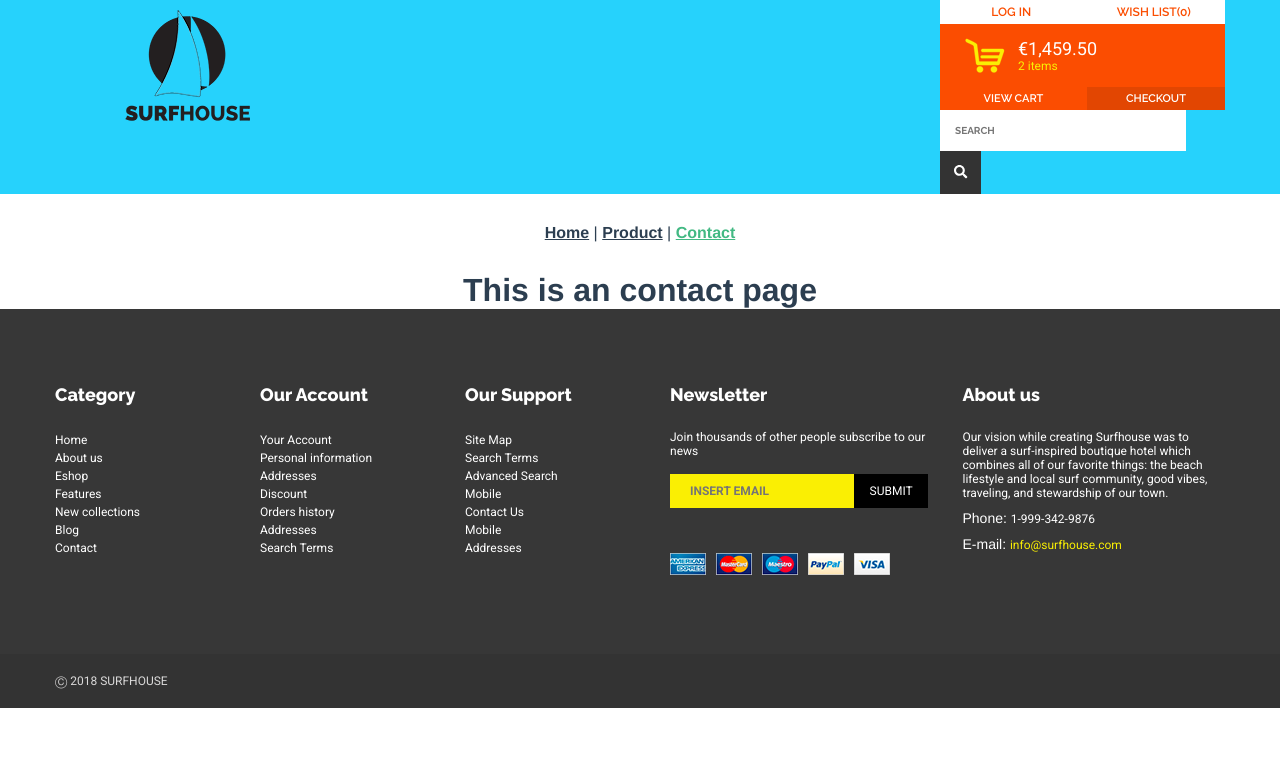
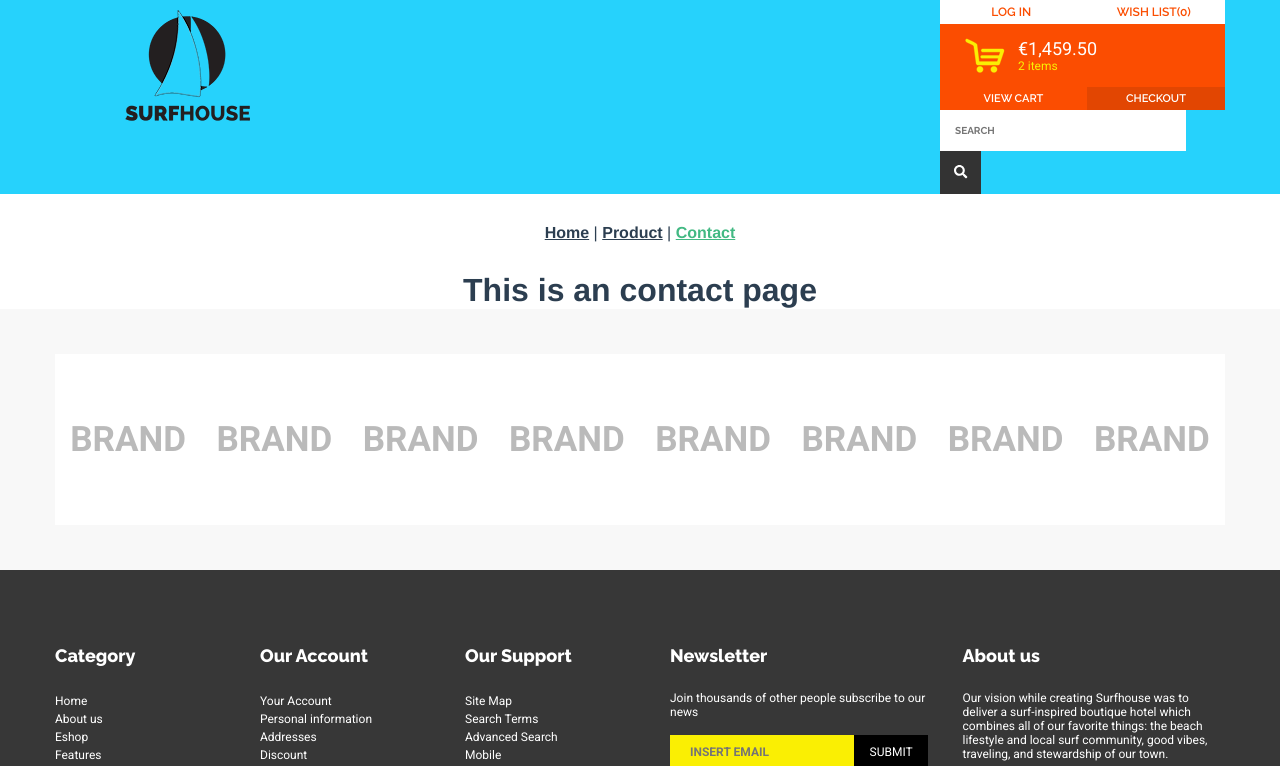
Before and after one commit to michellethomsen1/mfd_exam_michelle, a Vue app: page /contact in a window 1280 px wide. Shown: the top 766 px of the page. Built offline with nearby package versions, Linux system fonts and the light colour scheme.

Commit message:
Brand added

```diff
--- a/src/App.vue
+++ b/src/App.vue
@@ -7,6 +7,7 @@
       <router-link to="/contact">Contact</router-link>
     </div>
     <router-view/>
+    <Brands/>
     <MainFooter/>
   </div>
 </template>
@@ -19,11 +20,13 @@
 <script>
   // @ is an alias to /src
   import MainHeader from '@/components/MainHeader.vue';
+  import Brands from '@/components/Brands.vue';
   import MainFooter from '@/components/MainFooter.vue';
 
   export default {
     components: {
       MainHeader,
+      Brands,
       MainFooter
     }
   }
--- a/src/assets/scss/01-Helpers/_variables.scss
+++ b/src/assets/scss/01-Helpers/_variables.scss
@@ -10,3 +10,4 @@ $color-dark-grey: #333333;
 $color-light-blue: #26d2fc;
 $color-yellow: #faef03;
 $color-orange: #fb4d01;
+$color-bg: #f8f8f8;
--- /dev/null
+++ b/src/assets/scss/02-Components/_brands.scss
@@ -0,0 +1,15 @@
+#brands {
+    background-color: $color-bg;
+    padding: 45px;
+
+    .container {
+        @include container-desktop;
+        background-color: white;
+        display: grid;
+        grid-template-columns: repeat(8, 1fr);
+        color: #bababa;
+        font-family: $roboto;
+        font-size: 35px;
+        padding: 65px 0;
+    }
+}
--- a/src/assets/scss/main.scss
+++ b/src/assets/scss/main.scss
@@ -3,6 +3,7 @@
 @import '01-Helpers/variables';
 
 // Components
+@import '02-Components/brands';
 @import '02-Components/buttons';
 @import '02-Components/footer';
 @import '02-Components/header';
--- /dev/null
+++ b/src/components/Brands.vue
@@ -0,0 +1,20 @@
+<template>
+    <div id="brands">
+        <div class="container">
+            <h4>BRAND</h4>
+            <h4>BRAND</h4>
+            <h4>BRAND</h4>
+            <h4>BRAND</h4>
+            <h4>BRAND</h4>
+            <h4>BRAND</h4>
+            <h4>BRAND</h4>
+            <h4>BRAND</h4>
+        </div>
+    </div>
+</template>
+
+<script>
+    export default {
+        name: 'Brands'
+    }
+</script>
--- a/src/components/MainFooter.vue
+++ b/src/components/MainFooter.vue
@@ -74,7 +74,7 @@
 </template>
 
 <script>
-export default {
-  name: 'MainFooter'
-}
+  export default {
+    name: 'MainFooter'
+  }
 </script>
--- a/src/components/MainHeader.vue
+++ b/src/components/MainHeader.vue
@@ -35,7 +35,7 @@
 
 
 <script>
-export default {
-  name: 'MainHeader'
-}
+    export default {
+        name: 'MainHeader'
+    }
 </script>
```
